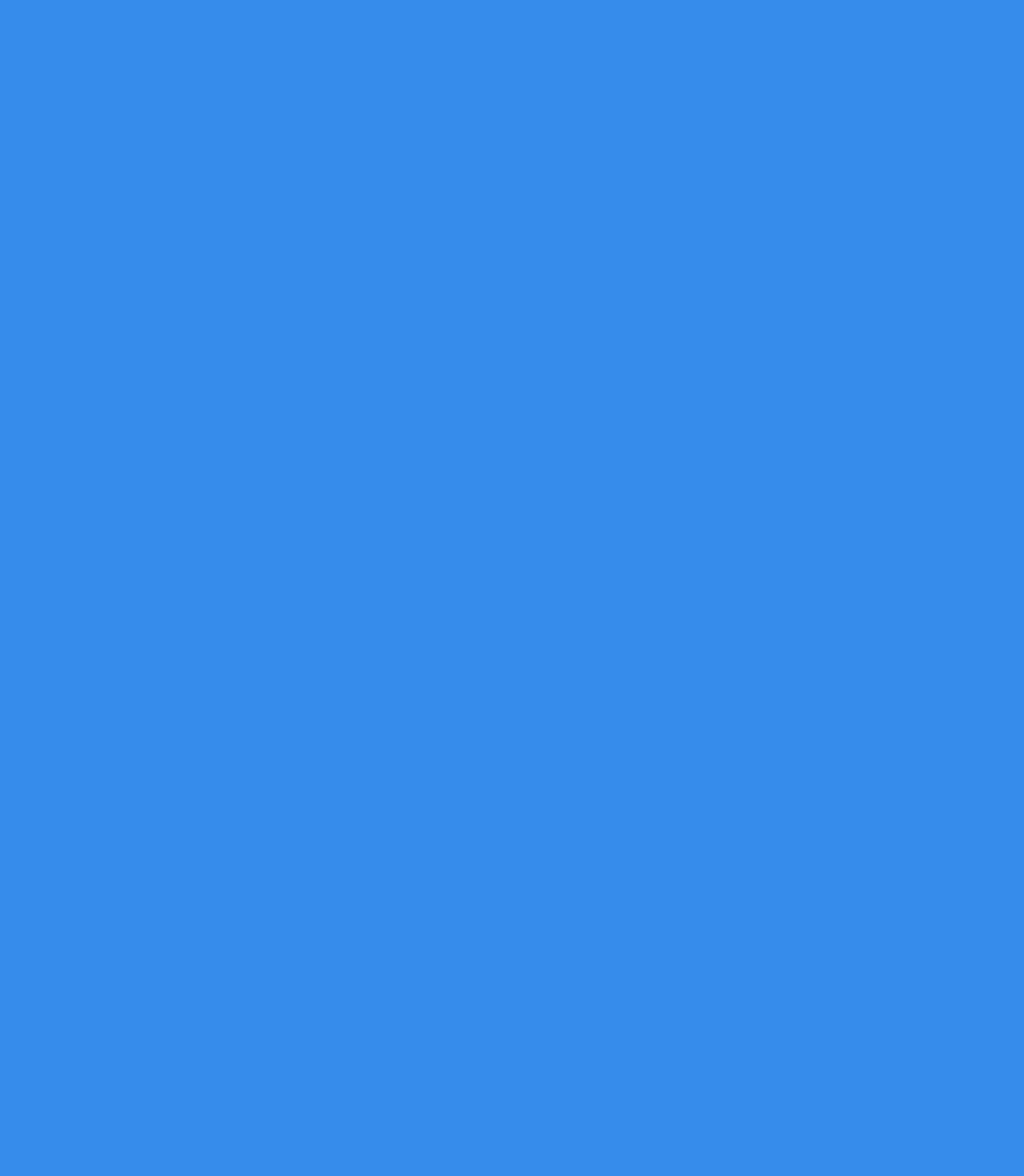
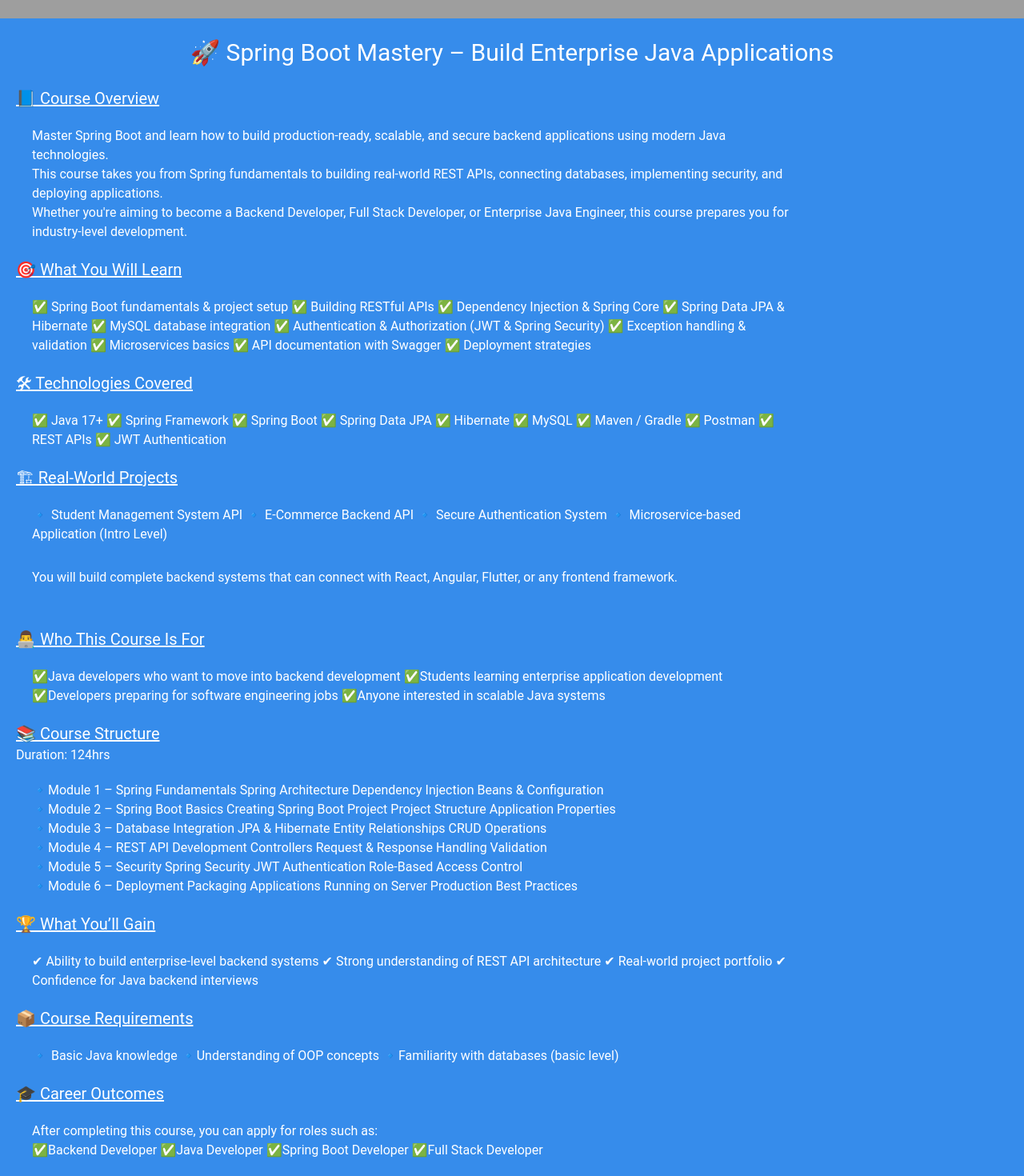
Before and after one commit to namal1230/online-tutor, a Vue app in the folder online-tutor/: page /course-details in a window 1280 px wide. Before the commit this address had no page. Shown: the part 289-1759 px from the top of the page at 80% size. Before the commit the page ends 800 px from the top, so only its background shows below. Built offline with nearby package versions, Linux system fonts and the light colour scheme; grey boxes are pictures that could not be loaded; a small style sheet from the web is missing; the HTML template or start-up script is replaced by a standard one.

Commit message:
create course-details-ui

```diff
--- /dev/null
+++ b/online-tutor/src/pages/user/CourseDetails.vue
@@ -0,0 +1,168 @@
+<template>
+    <div style="color: white;">
+        <v-img height="200px" src="https://cdn.vuetifyjs.com/images/cards/sunshine.jpg" cover></v-img>
+        <span style="display: flex; align-items: center;justify-content: center; font-size: 30px;padding: 20px 80px;">
+            🚀 Spring Boot Mastery – Build Enterprise Java Applications
+        </span>
+        <span style="width: 80vw;display: inline-block;padding-left: 20px;">
+            <span style="font-size: 20px; text-decoration: underline;">📘 Course Overview</span> <br>
+            <div style="padding: 20px;">
+                Master Spring Boot and learn how to build production-ready, scalable, and secure backend applications
+                using
+                modern Java technologies.
+                <br>
+                This course takes you from Spring fundamentals to building real-world REST APIs, connecting databases,
+                implementing security, and deploying applications.
+                <br>
+                Whether you're aiming to become a Backend Developer, Full Stack Developer, or Enterprise Java Engineer,
+                this
+                course prepares you for industry-level development.
+            </div>
+        </span>
+        <span style="width: 80vw;display: inline-block;padding-left: 20px;">
+            <span style="font-size: 20px; text-decoration: underline;"> 🎯 What You Will Learn</span> <br>
+            <div style="padding: 20px;">
+                ✅ Spring Boot fundamentals & project setup
+                ✅ Building RESTful APIs
+                ✅ Dependency Injection & Spring Core
+                ✅ Spring Data JPA & Hibernate
+                ✅ MySQL database integration
+                ✅ Authentication & Authorization (JWT & Spring Security)
+                ✅ Exception handling & validation
+                ✅ Microservices basics
+                ✅ API documentation with Swagger
+                ✅ Deployment strategies
+            </div>
+        </span>
+        <span style="width: 80vw;display: inline-block;padding-left: 20px;">
+            <span style="font-size: 20px; text-decoration: underline;"> 🛠 Technologies Covered</span> <br>
+            <div style="padding: 20px;">
+                ✅ Java 17+
+                ✅ Spring Framework
+                ✅ Spring Boot
+                ✅ Spring Data JPA
+                ✅ Hibernate
+                ✅ MySQL
+                ✅ Maven / Gradle
+                ✅ Postman
+                ✅ REST APIs
+                ✅ JWT Authentication
+            </div>
+        </span>
+        <span style="width: 80vw;display: inline-block;padding-left: 20px;">
+            <span style="font-size: 20px; text-decoration: underline;">🏗 Real-World Projects</span> <br>
+            <div style="padding: 20px;">
+                🔹 Student Management System API
+                🔹 E-Commerce Backend API
+                🔹 Secure Authentication System
+                🔹 Microservice-based Application (Intro Level)
+                <div style="padding: 30px 0;">
+                    You will build complete backend systems that can connect with React, Angular, Flutter, or any
+                    frontend framework.
+                </div>
+            </div>
+        </span>
+         <span style="width: 80vw;display: inline-block;padding-left: 20px;">
+            <span style="font-size: 20px; text-decoration: underline;">👨‍💻 Who This Course Is For</span> <br>
+            <div style="padding: 20px;">
+               ✅Java developers who want to move into backend development
+
+✅Students learning enterprise application development
+
+✅Developers preparing for software engineering jobs
+
+✅Anyone interested in scalable Java systems
+            </div>
+        </span>
+         <span style="width: 80vw;display: inline-block;padding-left: 20px;">
+            <span style="font-size: 20px; text-decoration: underline;">📚 Course Structure</span> <br>
+                Duration: 124hrs
+            <div style="padding: 20px;">
+              🔹Module 1 – Spring Fundamentals
+
+Spring Architecture
+
+Dependency Injection
+
+Beans & Configuration
+<br>
+🔹Module 2 – Spring Boot Basics
+
+Creating Spring Boot Project
+
+Project Structure
+
+Application Properties
+<br>
+🔹Module 3 – Database Integration
+
+JPA & Hibernate
+
+Entity Relationships
+
+CRUD Operations
+<br>
+🔹Module 4 – REST API Development
+
+Controllers
+
+Request & Response Handling
+
+Validation
+<br>
+🔹Module 5 – Security
+
+Spring Security
+
+JWT Authentication
+
+Role-Based Access Control
+<br>
+🔹Module 6 – Deployment
+
+Packaging Applications
+
+Running on Server
+
+Production Best Practices
+            </div>
+        </span>
+        <span style="width: 80vw;display: inline-block;padding-left: 20px;">
+            <span style="font-size: 20px; text-decoration: underline;">🏆 What You’ll Gain</span> <br>
+            <div style="padding: 20px;">
+               ✔ Ability to build enterprise-level backend systems
+✔ Strong understanding of REST API architecture
+✔ Real-world project portfolio
+✔ Confidence for Java backend interviews
+            </div>
+        </span>
+        <span style="width: 80vw;display: inline-block;padding-left: 20px;">
+            <span style="font-size: 20px; text-decoration: underline;">📦 Course Requirements</span> <br>
+            <div style="padding: 20px;">
+              🔹 Basic Java knowledge
+
+🔹Understanding of OOP concepts
+
+🔹Familiarity with databases (basic level)
+            </div>
+        </span>
+        <span style="width: 80vw;display: inline-block;padding-left: 20px;">
+            <span style="font-size: 20px; text-decoration: underline;">🎓 Career Outcomes</span> <br>
+            <div style="padding: 20px;">
+               After completing this course, you can apply for roles such as:
+<br>
+✅Backend Developer
+
+✅Java Developer
+
+✅Spring Boot Developer
+
+✅Full Stack Developer
+            </div>
+        </span>
+    </div>
+
+</template>
+<script>
+
+</script>
--- a/online-tutor/src/router/index.ts
+++ b/online-tutor/src/router/index.ts
@@ -11,6 +11,7 @@
 import Dashboard from '@/pages/Dashboard.vue';
 import Recordings from '@/pages/user/Recordings.vue';
 import Courses from '@/pages/user/Courses.vue';
+import CourseDetails from '@/pages/user/CourseDetails.vue';
 const router = createRouter({
   history: createWebHistory(import.meta.env.BASE_URL),
   routes: [
@@ -38,6 +39,11 @@
           component:Courses,
 
         },
+        {
+          path:"course-details",
+          component:CourseDetails,
+
+        },
       ]
     },
   ],
```
